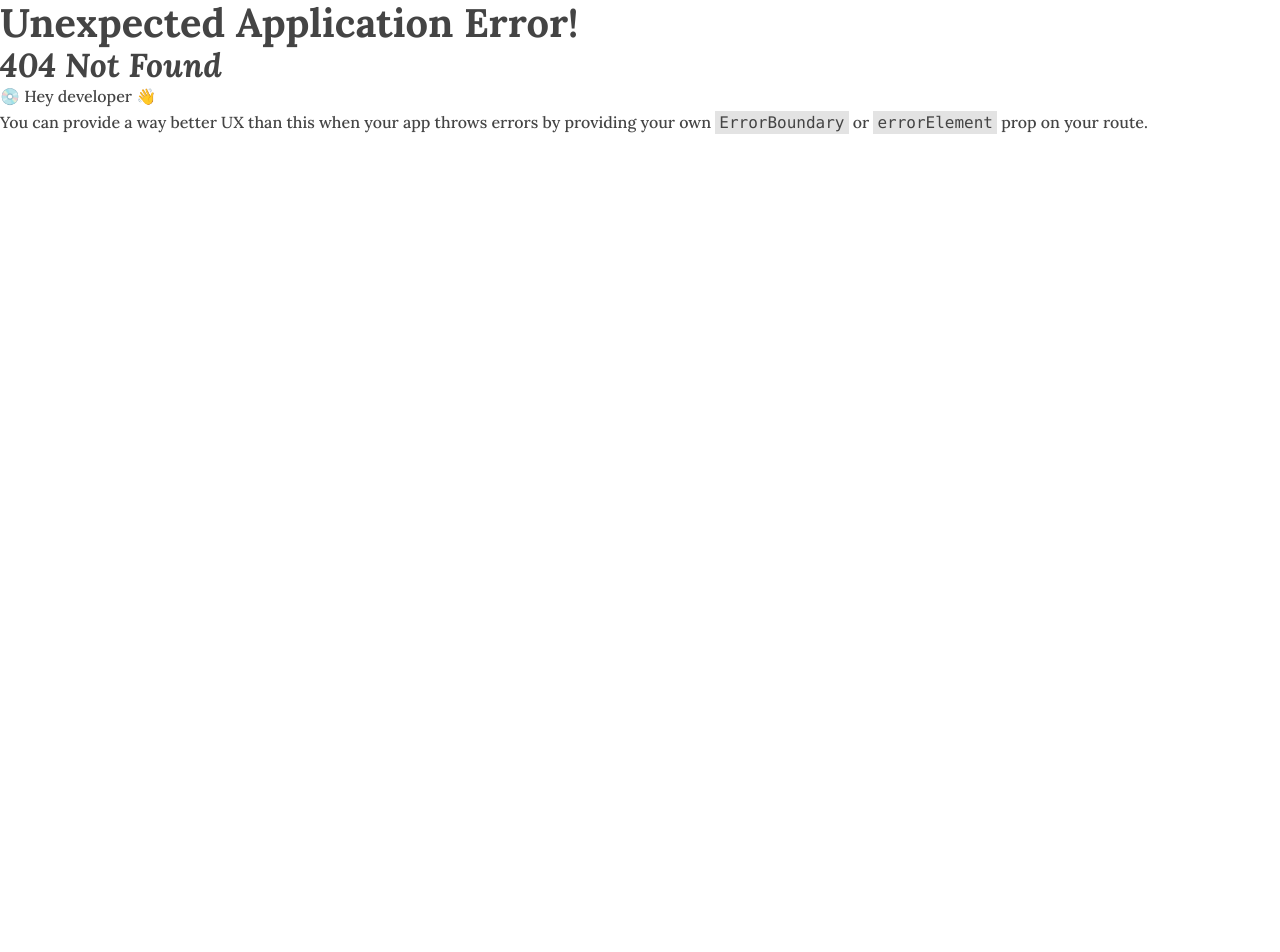
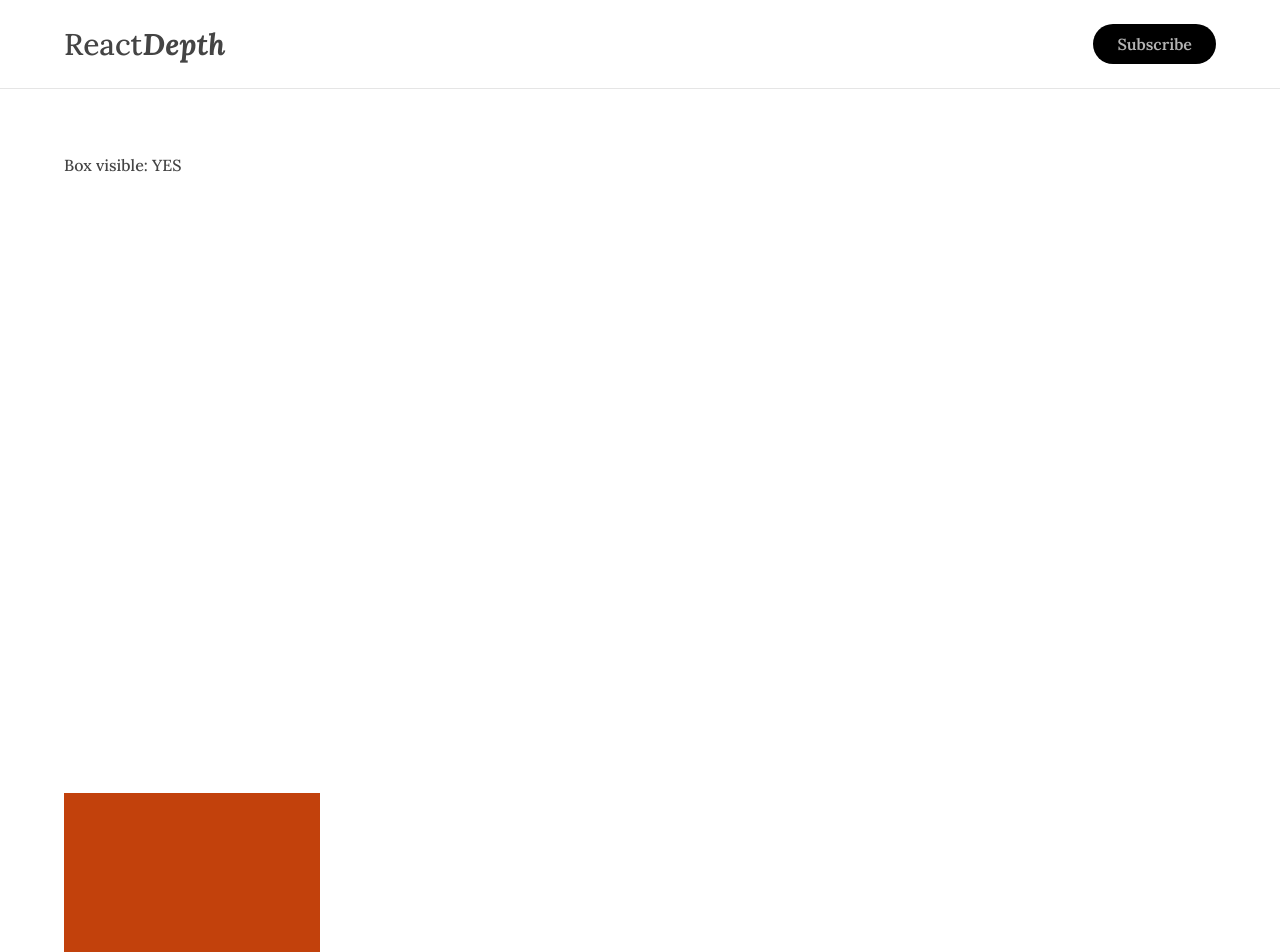
Before and after one commit to Phurba-Sherpa/react-hooks-in-depth, a React (Vite) app: page /element-visibility in a window 1280 px wide. Before the commit this address had no page. Shown: the top 952 px of the page. Before the commit the page ends 800 px from the top, so only its background shows below. Built offline with nearby package versions, Linux system fonts and the light colour scheme.

Commit message:
chore: add more examples

```diff
--- a/src/App.tsx
+++ b/src/App.tsx
@@ -5,6 +5,7 @@ import IntersectionObserver from "./examples/use-effect/IntersectionObserver";
 import Clock from "./examples/clock";
 import MousePosition from "./examples/use-effect/MousePosition";
 import MediaPlayer from "./examples/MediaPlayer";
+import BoxVisibility from './examples/BoxVisibility';
 
 const router = createBrowserRouter([
   {
@@ -30,6 +31,10 @@ const router = createBrowserRouter([
         path: "/media-player",
         element: <MediaPlayer />,
       },
+      {
+        path: "/element-visibility",
+        element: <BoxVisibility />,
+      },
     ],
   },
 ]);
--- /dev/null
+++ b/src/examples/BoxVisibility.tsx
@@ -0,0 +1,17 @@
+import React from "react";
+import { useIsOnscreen } from "../hooks/use-is-onscreen";
+
+const BoxVisibility = () => {
+  const { isOnscreen, wrapperRef } = useIsOnscreen();
+
+  return (
+    <React.Fragment>
+      <p className="fixed">Box visible: {isOnscreen ? "YES" : "NO"}</p>
+      <div className="mt-[80vh]">
+        <div ref={wrapperRef} className="w-64 h-64 bg-orange-700"></div>
+      </div>
+    </React.Fragment>
+  );
+};
+
+export default BoxVisibility;
--- a/src/examples/use-effect/IntersectionObserver.tsx
+++ b/src/examples/use-effect/IntersectionObserver.tsx
@@ -1,4 +1,5 @@
 import { useEffect, useRef, useState } from "react";
+import { useIsOnscreen } from "../../hooks/use-is-onscreen";
 
 const IntersectionObserverComp = () => {
   return (
@@ -45,26 +46,12 @@ const IntersectionObserverComp = () => {
 };
 
 const Toasty = () => {
-  const [showToasty, setShowToasty] = useState(false);
-  const toastyRef = useRef();
-
-  useEffect(() => {
-    const observer = new IntersectionObserver((entries) => {
-      const [entry] = entries;
-      setShowToasty(entry.isIntersecting);
-    });
-
-    observer.observe(toastyRef.current);
-
-    return () => {
-      observer.disconnect();
-    };
-  }, []);
+  const { isOnscreen, wrapperRef } = useIsOnscreen();
 
   return (
-    <div ref={toastyRef} className="relative pointer-events-none ">
+    <div ref={wrapperRef} className="relative pointer-events-none ">
       <p
-        className={`transition-all durtion-200 text-[200px] font-extralight absolute right-0 bottom-0 ${showToasty ? "translate-x-0" : "translate-x-full"}`}
+        className={`transition-all durtion-200 text-[200px] font-extralight absolute right-0 bottom-0 ${isOnscreen ? "translate-x-0" : "translate-x-full"}`}
       >
         ☠️
       </p>
--- /dev/null
+++ b/src/hooks/use-is-onscreen.ts
@@ -0,0 +1,20 @@
+import { useEffect, useRef, useState } from "react";
+
+export const useIsOnscreen = () => {
+  const wrapperRef = useRef<HTMLDivElement | null>(null);
+  const [isOnscreen, setIsOnscreen] = useState(false);
+
+  useEffect(() => {
+    const observer = new IntersectionObserver((entries) => {
+      const [entry] = entries;
+      setIsOnscreen(entry.isIntersecting);
+    });
+    observer.observe(wrapperRef?.current as Element);
+
+    return () => {
+      observer.disconnect();
+    };
+  }, [wrapperRef]);
+
+  return { isOnscreen, wrapperRef };
+};
--- a/src/pages/Main.tsx
+++ b/src/pages/Main.tsx
@@ -95,5 +95,14 @@ const examples: ExampleProps[] = [
     ],
     path: "media-player",
   },
+  {
+    title: "Box visibility",
+    tags: ["observer", "useRef", "custom hooks"],
+    topics: [
+      "How to observe for element visibility",
+      "How to expose hooks that support ref",
+    ],
+    path: "element-visibility",
+  },
 ];
 export default MainPage;
```
